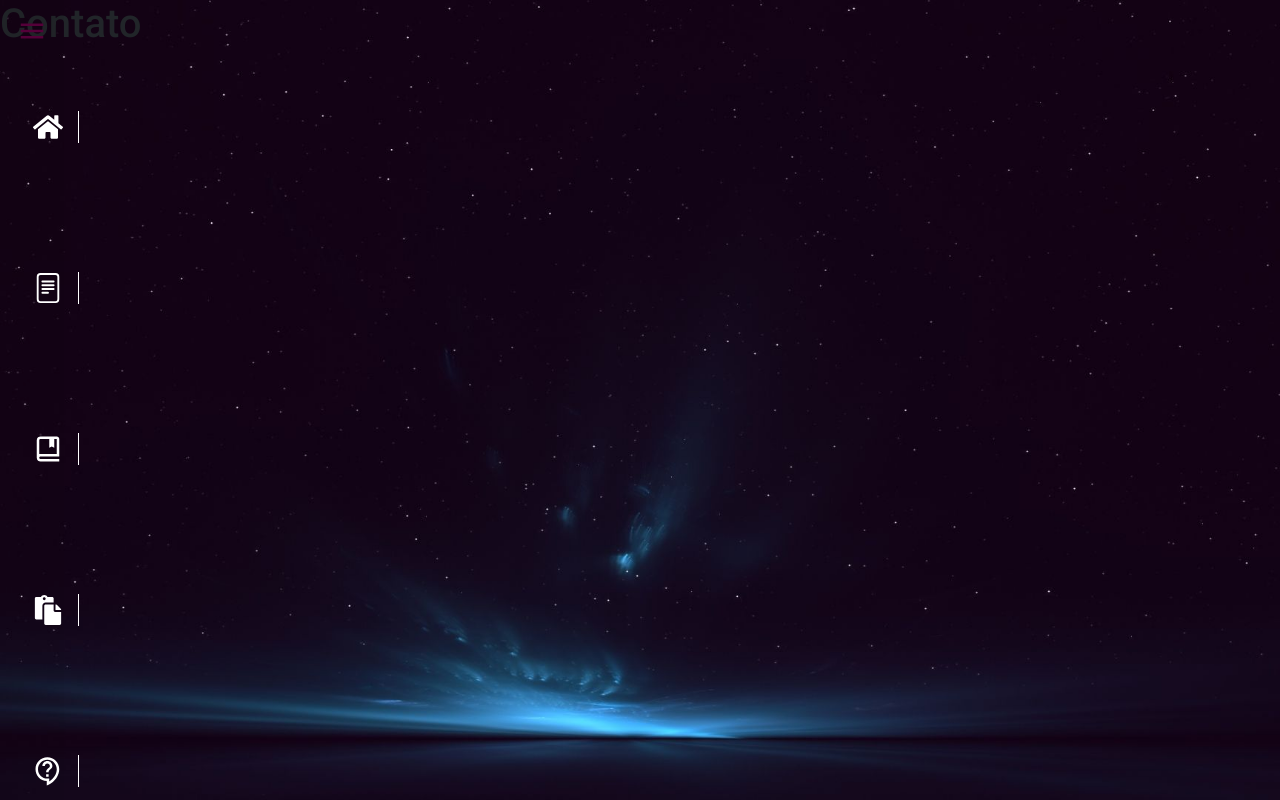
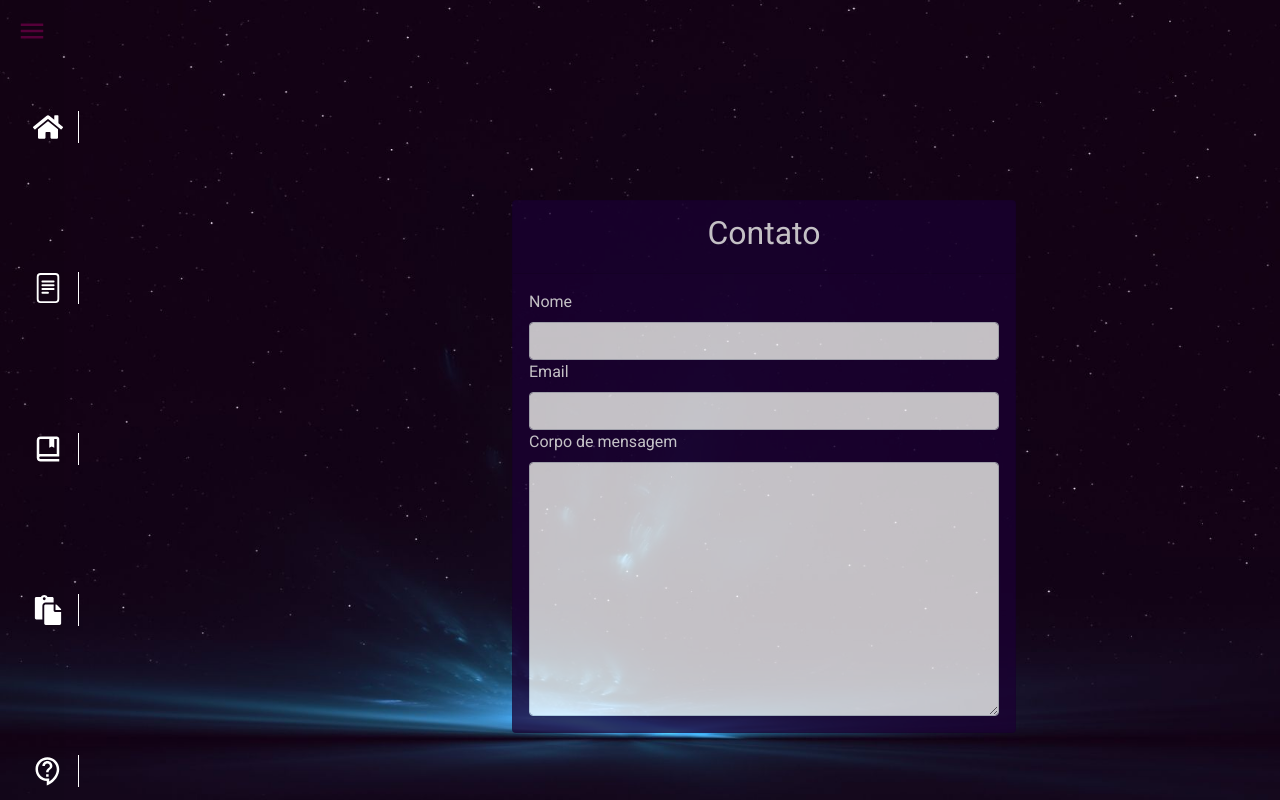
Before and after one commit to eng-Bruno/portfolio, a React (Create React App) app: page /contato in a window 1280 px wide. Built offline with nearby package versions, Linux system fonts and the light colour scheme.

Commit message:
esboço página de contato

```diff
--- a/src/pages/Contato.css
+++ b/src/pages/Contato.css
@@ -5,3 +5,18 @@
   background-size: cover;
   background-position: center;
 }
+
+.ctt-row {
+  display: flex;
+  margin-left: 500px;
+  padding-top: 200px;
+}
+
+.ctt-card {
+  background-color: rgb(26, 0, 51);
+  opacity: 75%;
+}
+
+Label {
+  color: white;
+}
--- a/src/pages/Contato.js
+++ b/src/pages/Contato.js
@@ -1,11 +1,53 @@
 import "./Contato.css";
 import Header from "../components/Header";
 
+import {
+  Button,
+  Card,
+  CardHeader,
+  CardBody,
+  Row,
+  Col,
+  Spinner,
+  Progress,
+  Label,
+  CardSubtitle,
+  CardTitle,
+  Input,
+} from "reactstrap";
+
 const Contato = () => {
   return (
-    <div className="home">
+    <div className="contato">
       <Header />
-      <h1>Contato</h1>
+      <Row className="ctt-row">
+        <Col md="8">
+          <Card className="ctt-card">
+            <CardHeader>
+              <CardTitle
+                style={{ color: "white", textAlign: "center", fontSize: "2em" }}
+              >
+                Contato
+              </CardTitle>
+            </CardHeader>
+
+            <CardBody>
+              <Col>
+                <Label>Nome</Label>
+                <Input />
+              </Col>
+              <Col>
+                <Label>Email</Label>
+                <Input type="email" />
+              </Col>
+              <Col>
+                <Label>Corpo de mensagem</Label>
+                <Input type="textarea" rows="10" cols="30" />
+              </Col>
+            </CardBody>
+          </Card>
+        </Col>
+      </Row>
     </div>
   );
 };
--- a/src/pages/Home.css
+++ b/src/pages/Home.css
@@ -10,3 +10,13 @@
   display: flex;
   margin-left: 250px;
 }
+
+.home-card .p {
+  color: white;
+  opacity: 100%;
+}
+
+.home-card {
+  background-color: rgb(36, 0, 36);
+  opacity: 75%;
+}
--- a/src/pages/Home.js
+++ b/src/pages/Home.js
@@ -25,7 +25,7 @@ const Home = () => {
       <br />
       <Row>
         <Col md="5">
-          <Card color="dark" inverse>
+          <Card className="home-card" color="dark" inverse>
             <CardHeader className="border-bottom" style={{ minHeight: "7vh" }}>
               <h6>Pequeno Resumo sobre mim</h6>
             </CardHeader>
@@ -44,7 +44,7 @@ const Home = () => {
           </Card>
         </Col>
         <Col md="5">
-          <Card color="dark" inverse>
+          <Card className="home-card" color="dark" inverse>
             <CardHeader className="border-bottom" style={{ minHeight: "7vh" }}>
               <h6>Habilidades</h6>
             </CardHeader>
@@ -85,7 +85,7 @@ const Home = () => {
       <br />
       <Row>
         <Col md="5">
-          <Card color="dark" inverse>
+          <Card className="home-card" color="dark" inverse>
             <CardHeader>
               <h6>Lorem ipsum dolor</h6>
             </CardHeader>
@@ -104,7 +104,7 @@ const Home = () => {
           </Card>
         </Col>
         <Col md="5">
-          <Card color="dark" inverse>
+          <Card className="home-card" inverse>
             <CardHeader>
               <h6>Lorem ipsum dolor</h6>
             </CardHeader>
```
Also changed, not shown: 1 other file (tests, documents, lock files or other folders).
